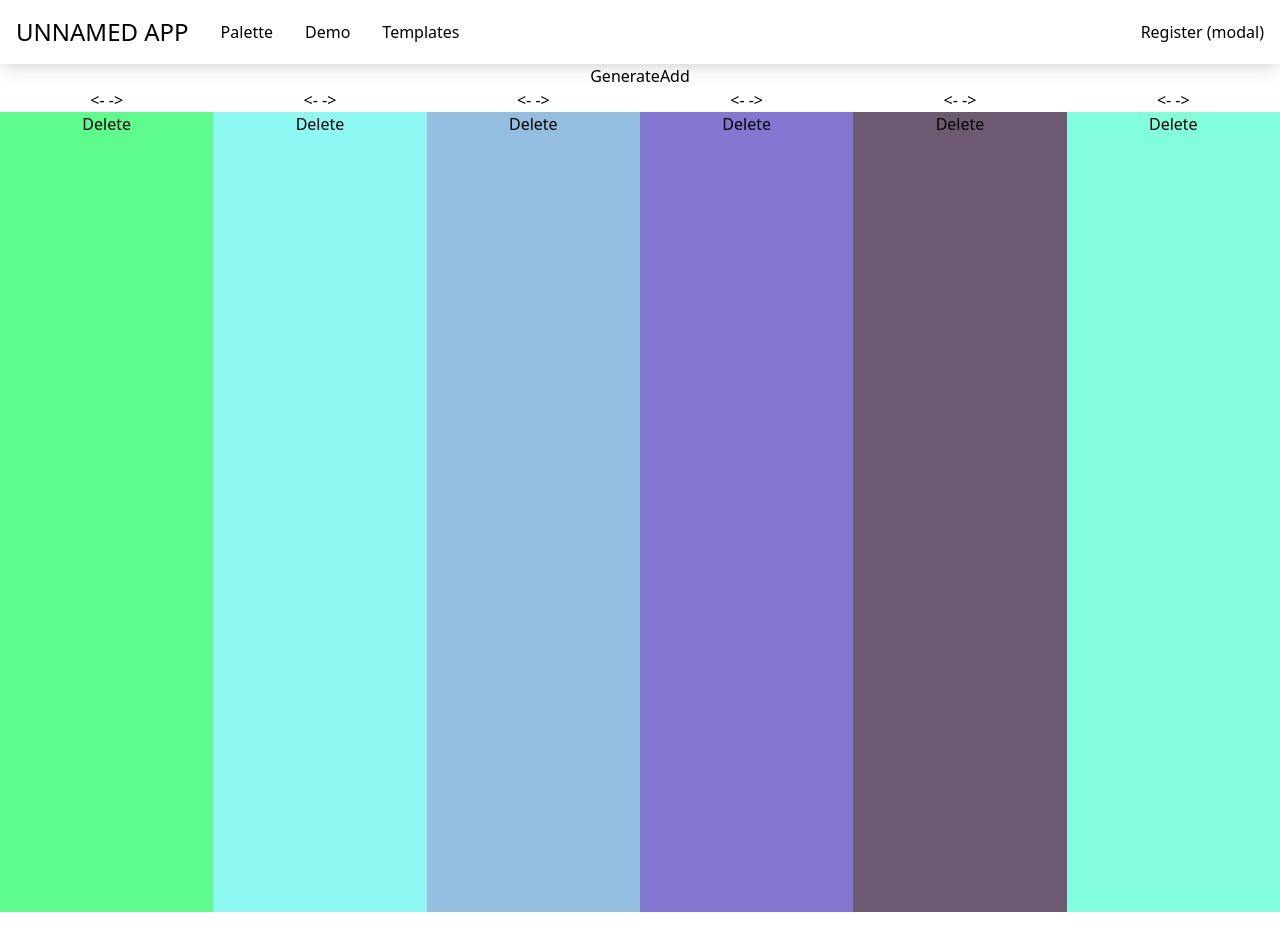
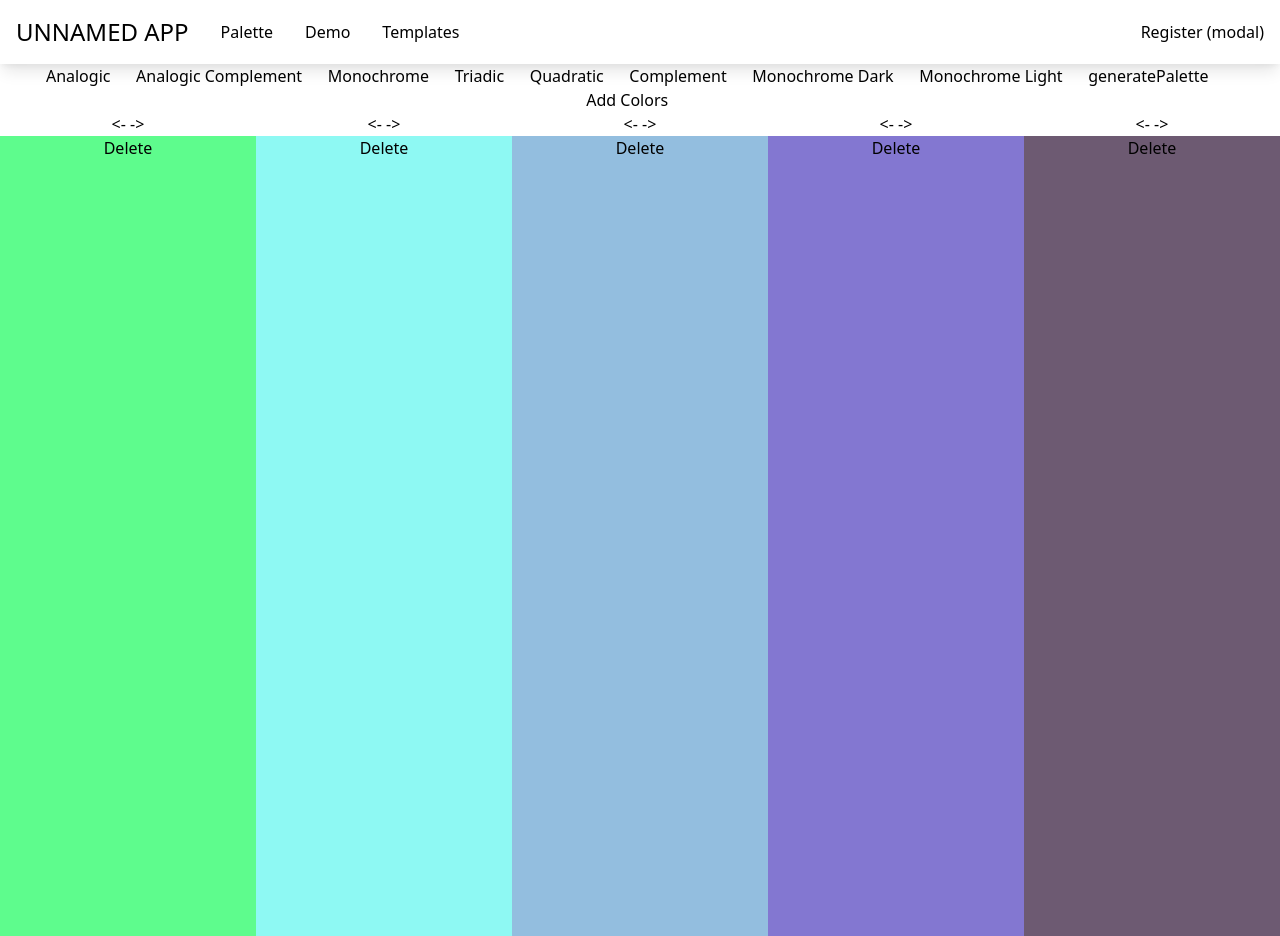
Before and after one commit to chingu-voyages/v31-bears-team-03, a React (Create React App) app in the folder client/: page /palette in a window 1280 px wide. Before the commit the page ends 912 px from the top, so only its background shows below. Built offline with nearby package versions, Linux system fonts and the light colour scheme; no server answers.

Commit message:
Added generation from api, different color schemes

```diff
--- a/client/package.json
+++ b/client/package.json
@@ -13,6 +13,7 @@
     "@types/react-beautiful-dnd": "^13.0.0",
     "@types/react-dom": "^17.0.0",
     "@types/react-router-dom": "^5.1.7",
+    "axios": "^0.21.1",
     "chroma-js": "^2.1.2",
     "react": "^17.0.2",
     "react-beautiful-dnd": "^13.1.0",
--- a/client/src/App.tsx
+++ b/client/src/App.tsx
@@ -1,5 +1,6 @@
-import chroma from "chroma-js";
-import React, { useState } from "react";
+//@ts-nocheck
+import chroma, { hex } from "chroma-js";
+import React, { useState, useEffect } from "react";
 import { Switch, Route } from "react-router-dom";
 import "./App.css";
 import DemoPage from "./components/DemoPage";
@@ -7,6 +8,8 @@ import LandingPage from "./components/LandingPage";
 import Navbar from "./components/Navbar";
 import PalettePage from "./components/PalettePage";
 import TemplatesPage from "./components/TemplatesPage";
+
+import colorService from "./services/colorService";
 
 interface IState {
   colors: {
@@ -20,25 +23,60 @@ const colorsFromBackend = [
   { color: "#93BEDF" },
   { color: "#8377D1" },
   { color: "#6D5A72" },
-  { color: "#83fedd" },
 ];
+
 
 function App() {
   const [colors, setColors] = useState<IState["colors"]>(colorsFromBackend);
+  const [colorMode, setColorMode] = useState<string>('monochrome')
 
-  const generatePalette = () => {
-    let first = chroma.random().hex();
-    let second = chroma.random().hex();
-    let palette = chroma
-      .scale([first, second])
-      .mode("lch")
-      .colors(colors.length);
-    let newArray: IState['colors'] = [];
-    palette.map((color) => {
-      newArray.push({ color: color });
-    });
+  useEffect(() => {
+    generatePalette()
+  },[colorMode])
 
-    setColors(newArray);
+  const monochrome = async () => {
+    setColorMode('monochrome')
+  }
+
+  const analogic = () => {
+    setColorMode('analogic')
+  }
+
+  const triad = () => {
+    setColorMode('triad')
+  }
+
+  const monochromeDark = () => {
+    setColorMode('monochrome-dark')
+  }
+
+  const monochromeLight = () => {
+    setColorMode('monochrome-light')
+  }
+
+  const complement = () => {
+    setColorMode('complement')
+  }
+
+  const analogicComplement = () => {
+    setColorMode('analogic-complement')
+  }
+
+  const quad = () => {
+    setColorMode('quad')
+  }
+
+  const generatePalette = async () => {
+    let first = chroma.random().hex().substring(1)
+    let response = colorService.getPalette(first, colorMode, colors.length)
+    let returnedArray = (await response).data.colors
+    let newArray = []
+    for(let i = 0; i<returnedArray.length; i++){
+      newArray.push({color: returnedArray[i].hex.value})
+    }
+    setColors(newArray)
+    console.log(newArray)
+
   };
 
   const addColor = () => {
@@ -52,6 +90,16 @@ function App() {
   return (
     <div className="App">
       <Navbar />
+      <button style={{marginRight: "2%"}} onClick={analogic}>Analogic </button>
+      <button style={{marginRight: "2%"}} onClick={analogicComplement}>Analogic Complement </button>
+      <button style={{marginRight: "2%"}} onClick={monochrome}>Monochrome </button>
+      <button style={{marginRight: "2%"}} onClick={triad}>Triadic </button>
+      <button style={{marginRight: "2%"}} onClick={quad}>Quadratic </button>
+      <button style={{marginRight: "2%"}} onClick={complement}>Complement </button>
+      <button style={{marginRight: "2%"}}onClick={monochromeDark}>Monochrome Dark </button>
+      <button style={{marginRight: "2%"}} onClick={monochromeLight}>Monochrome Light </button>
+      <button style={{marginRight: "2%"}} onClick={generatePalette}>generatePalette </button>
+      <button style={{marginRight: "2%"}} onClick ={addColor}>Add Colors </button>
       <Switch>
         <Route exact path="/">
           <LandingPage />
@@ -60,8 +108,6 @@ function App() {
           <PalettePage
             colors={colors}
             setColors={setColors}
-            generatePalette={generatePalette}
-            addColor={addColor}
           />
         </Route>
         <Route exact path="/demo">
--- a/client/src/components/ColorPane.tsx
+++ b/client/src/components/ColorPane.tsx
@@ -20,7 +20,6 @@ const ColorPane = ({color, length}:ColorPaneProps) => {
             background: `${color}`,
           }}>
               <Button/>
-            {console.log(color, length)}
         </div>
     )
 }
--- a/client/src/components/DemoPage.tsx
+++ b/client/src/components/DemoPage.tsx
@@ -4,7 +4,7 @@ import React from "react";
 function DemoPage({ colors }) {
   return (
     <div className="flex justify-center">
-      <h1 className="pt-20">Demp Page</h1>
+      <h1 className="pt-20">Demo Page</h1>
     </div>
   );
 }
--- a/client/src/components/PalettePage.tsx
+++ b/client/src/components/PalettePage.tsx
@@ -2,12 +2,10 @@
 import React from "react";
 import Palette from "./Palette";
 
-function PalettePage({ colors, setColors, generatePalette, addColor }) {
+function PalettePage({ colors, setColors}) {
   return (
     <div>
       {console.log(colors)}
-      <button onClick={generatePalette}>Generate</button>
-      <button onClick={addColor}>Add</button>
       <Palette colors={colors} setColors={setColors} />
     </div>
   );
--- /dev/null
+++ b/client/src/services/colorService.tsx
@@ -0,0 +1,13 @@
+import axios from 'axios'
+const baseUrl = 'https://www.thecolorapi.com/'
+
+const getPalette = (color: string, mode: string, count: number) => {
+    let response = axios.get(`${baseUrl}scheme?hex=${color}&mode=${mode}&count=${count}`)
+    return response;
+}
+
+const colorService = {
+    getPalette
+}
+
+export default colorService;
```
Also changed, not shown: 1 other file (tests, documents, lock files or other folders).
